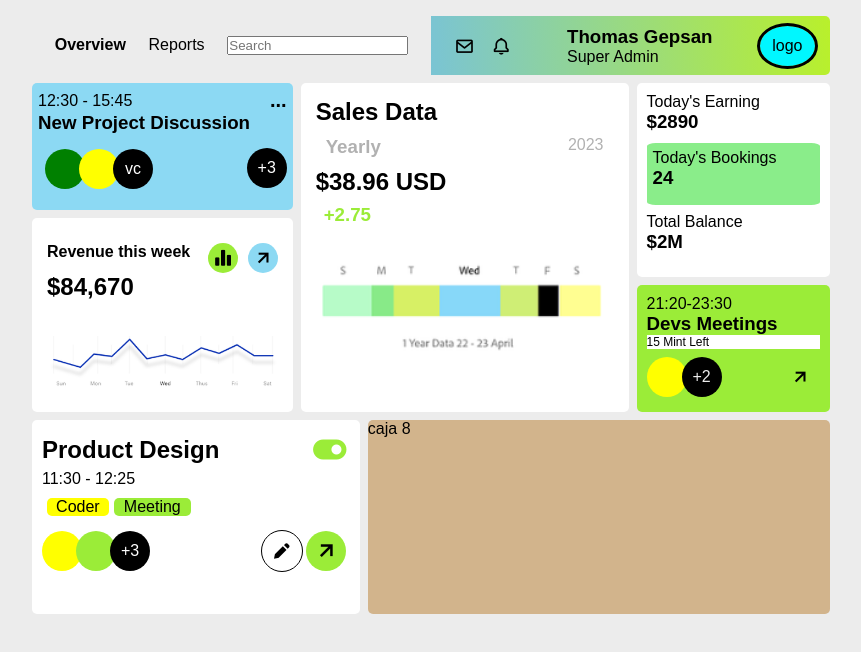
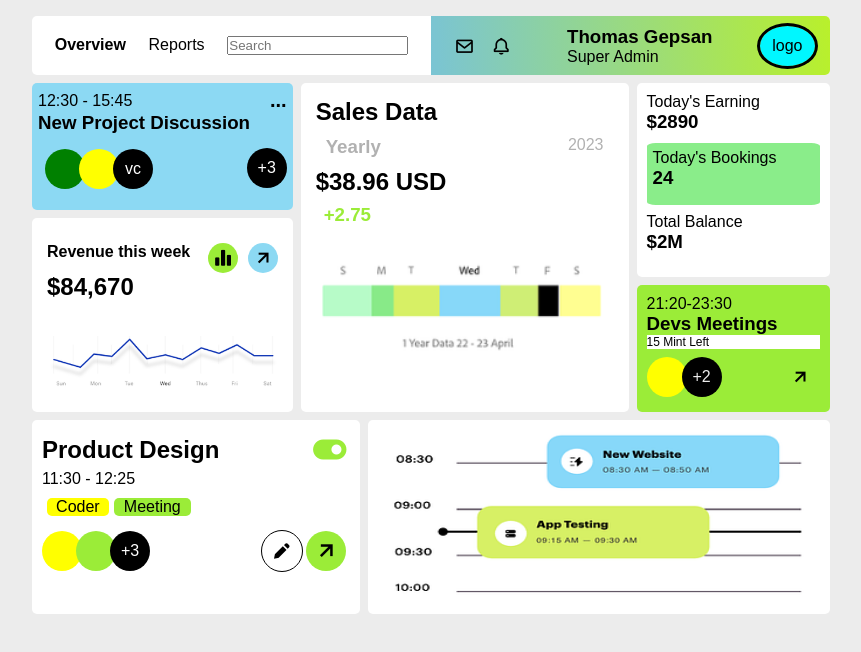
Before and after one commit to VeronicaRuizBautista/gridBasico, a plain HTML site: page index.html in a window 1280 px wide. Shown: the whole page, without its empty margins (209-1070 px from the left). Drawn offline with nearby package versions, Linux system fonts and the light colour scheme.

Commit message:
feat: :white_check_mark: FInalizando detalles
Se agregaron los ultimos detallesde diseño

```diff
--- a/css/style.css
+++ b/css/style.css
@@ -38,6 +38,7 @@ grid-template-areas:
 }
 
 .item_1{
+    background-color: white;
     grid-area: menu;
     display: flex;
     align-items: center;
@@ -354,5 +355,10 @@ background: linear-gradient(86deg, rgb(122, 196, 212) 0%, rgba(185,240,43,1) 100
 }
 .item_8 {
     grid-area: timeline;
-    background-color: tan;
+    background-color: white;
+    display: flex;
+    padding: 10px;
 }
+.item_8 img {
+    width: 100%;
+}
--- a/index.html
+++ b/index.html
@@ -118,7 +118,9 @@
                 </div>
             </div>
         </div>
-        <div class="item_8">caja 8</div>
+        <div class="item_8">
+            <img src="storage/img/Captura desde 2024-03-05 14-06-34.png" alt="">
+        </div>
     </div>
 </body>
 </html>
```
Also changed, not shown: storage/img/Captura desde 2024-03-05 14-06-34.png (added).
